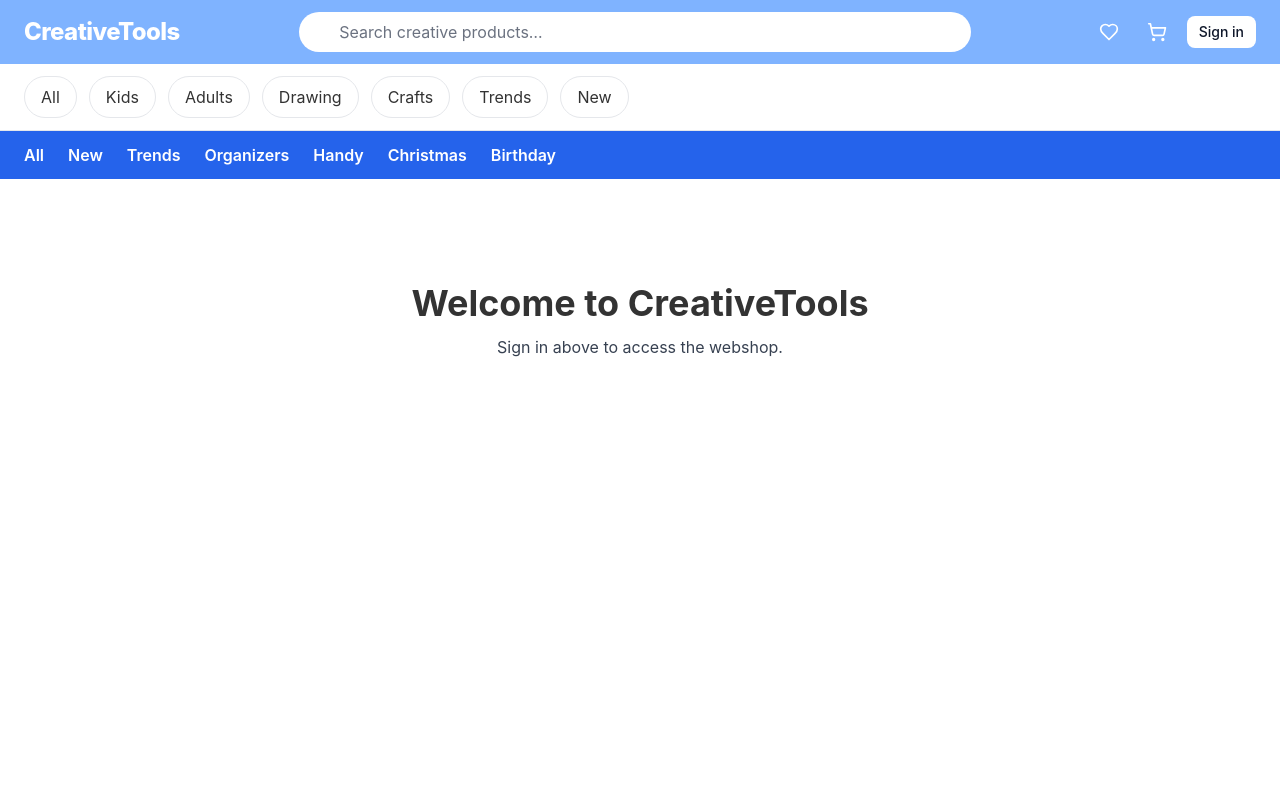
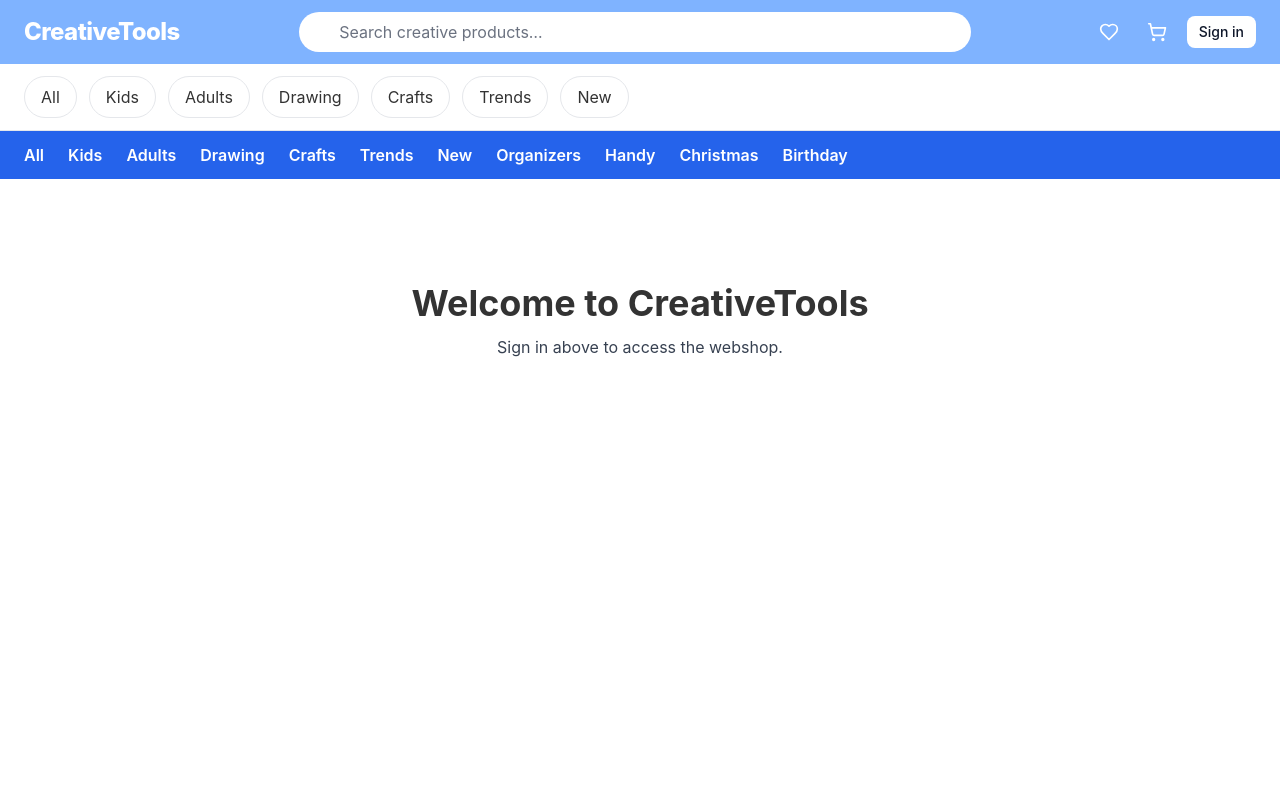
Before and after one commit to everyfun89/Creative-Tools-Shop., a Next.js app: page / in a window 1280 px wide. Shown: the top 800 px of the page. Built offline with nearby package versions, Linux system fonts and the light colour scheme; no server answers.

Commit message:
Update index.js

```diff
--- a/pages/index.js
+++ b/pages/index.js
@@ -13,11 +13,23 @@ export default function Home() {
           <Link href="/" className="text-white font-semibold hover:text-gray-200">
             All
           </Link>
-          <Link href="/new" className="text-white font-semibold hover:text-gray-200">
-            New
+          <Link href="/kids" className="text-white font-semibold hover:text-gray-200">
+            Kids
+          </Link>
+          <Link href="/adults" className="text-white font-semibold hover:text-gray-200">
+            Adults
+          </Link>
+          <Link href="/drawing" className="text-white font-semibold hover:text-gray-200">
+            Drawing
+          </Link>
+          <Link href="/crafts" className="text-white font-semibold hover:text-gray-200">
+            Crafts
           </Link>
           <Link href="/trends" className="text-white font-semibold hover:text-gray-200">
             Trends
+          </Link>
+          <Link href="/new" className="text-white font-semibold hover:text-gray-200">
+            New
           </Link>
           <Link href="/organizers" className="text-white font-semibold hover:text-gray-200">
             Organizers
```
